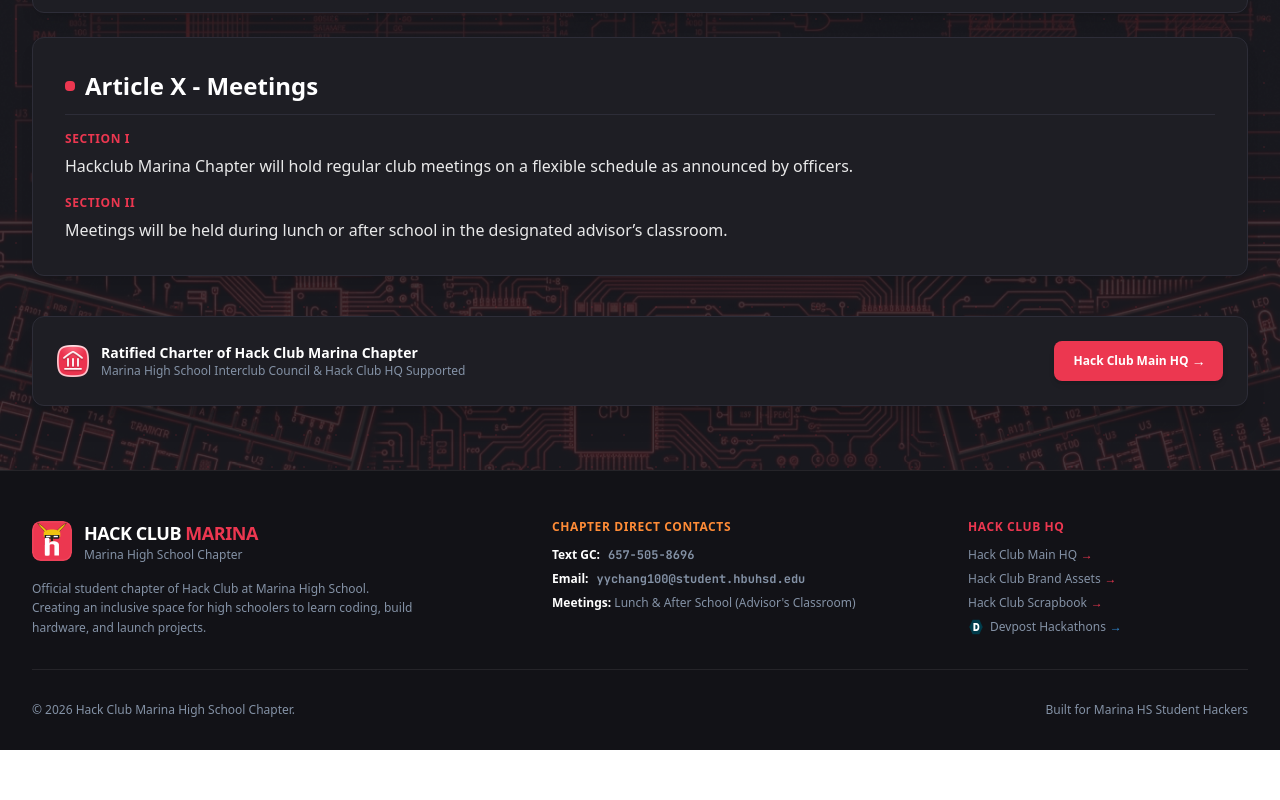
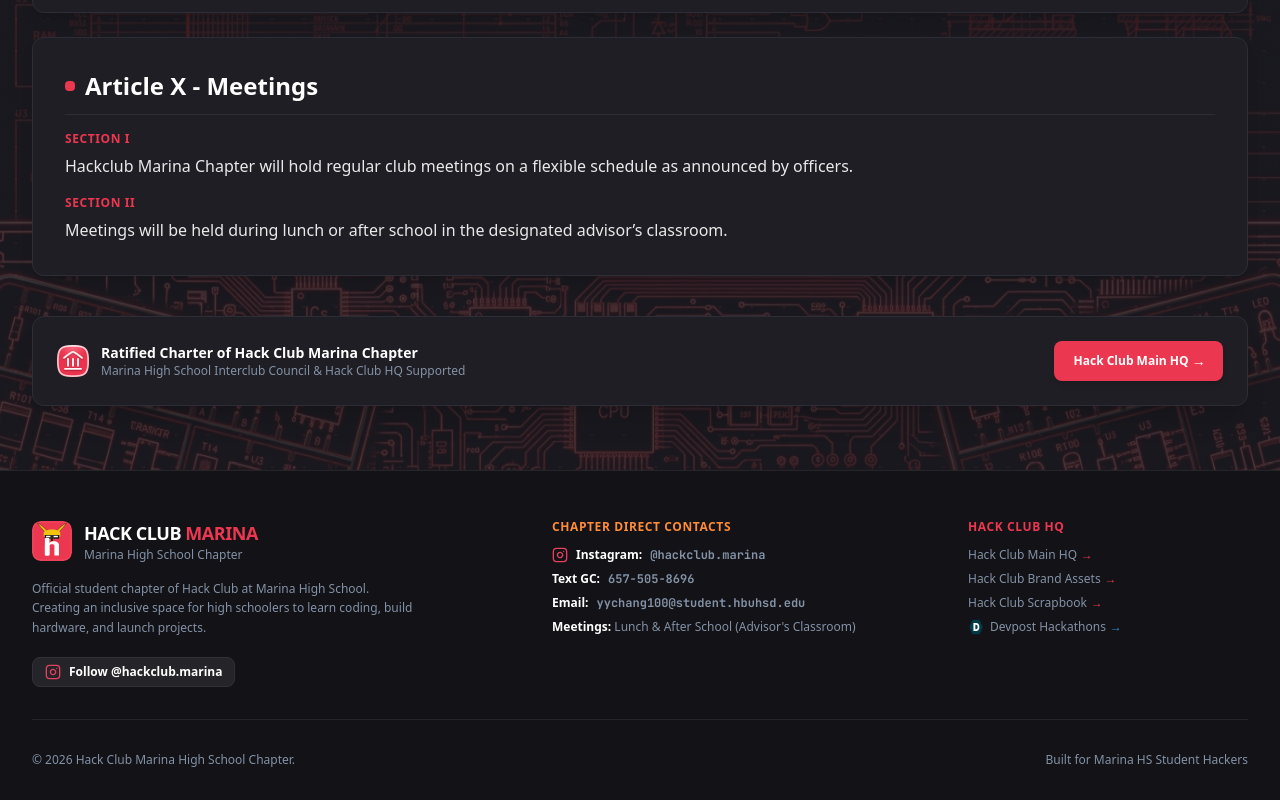
Before and after one commit to robot3-track/marina-hackclub-chapter, a React (Vite) app: page / in a window 1280 px wide. Shown: the part 6749-7549 px from the top of the page. Before the commit the page ends 7499 px from the top, so only its background shows below. Built offline with nearby package versions, Linux system fonts and the light colour scheme.

Commit message:
feat(footer): add Instagram link to footer
Integrate an Instagram follow button and contact link in the footer to improve social media discoverability for the chapter.

```diff
--- a/src/components/Footer.tsx
+++ b/src/components/Footer.tsx
@@ -1,4 +1,5 @@
 import React from 'react';
+import { Instagram } from 'lucide-react';
 
 export const Footer: React.FC = () => {
   return (
@@ -24,6 +25,18 @@ export const Footer: React.FC = () => {
             <p className="text-xs text-[#8492a6] leading-relaxed max-w-sm">
               Official student chapter of Hack Club at Marina High School. Creating an inclusive space for high schoolers to learn coding, build hardware, and launch projects.
             </p>
+
+            <div className="pt-1">
+              <a
+                href="https://www.instagram.com/hackclub.marina"
+                target="_blank"
+                rel="noopener noreferrer"
+                className="inline-flex items-center gap-2 px-3 py-1.5 rounded-lg bg-[#252429] hover:bg-[#2d2b33] border border-[#323138] text-white text-xs font-semibold transition-all hover:scale-105 group"
+              >
+                <Instagram className="w-4 h-4 text-[#E4405F] group-hover:scale-110 transition-transform" />
+                <span>Follow @hackclub.marina</span>
+              </a>
+            </div>
           </div>
 
           {/* Direct Contacts */}
@@ -32,6 +45,11 @@ export const Footer: React.FC = () => {
               Chapter Direct Contacts
             </p>
             <ul className="space-y-2 text-xs text-[#8492a6]">
+              <li className="flex items-center gap-2">
+                <Instagram className="w-4 h-4 text-[#E4405F] shrink-0" />
+                <span className="text-white font-bold">Instagram:</span>
+                <a href="https://www.instagram.com/hackclub.marina" target="_blank" rel="noopener noreferrer" className="hover:text-[#E4405F] transition-colors font-mono font-bold">@hackclub.marina</a>
+              </li>
               <li className="flex items-center gap-2">
                 <span className="text-white font-bold">Text GC:</span>
                 <a href="sms:6575058696" className="hover:text-[#ec3750] transition-colors font-mono font-bold">657-505-8696</a>
```
